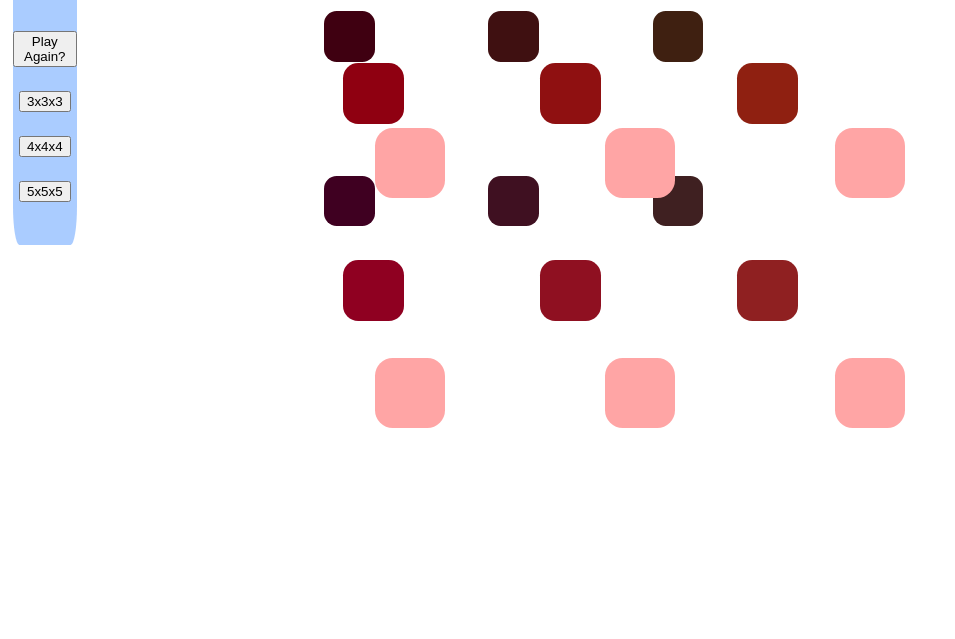
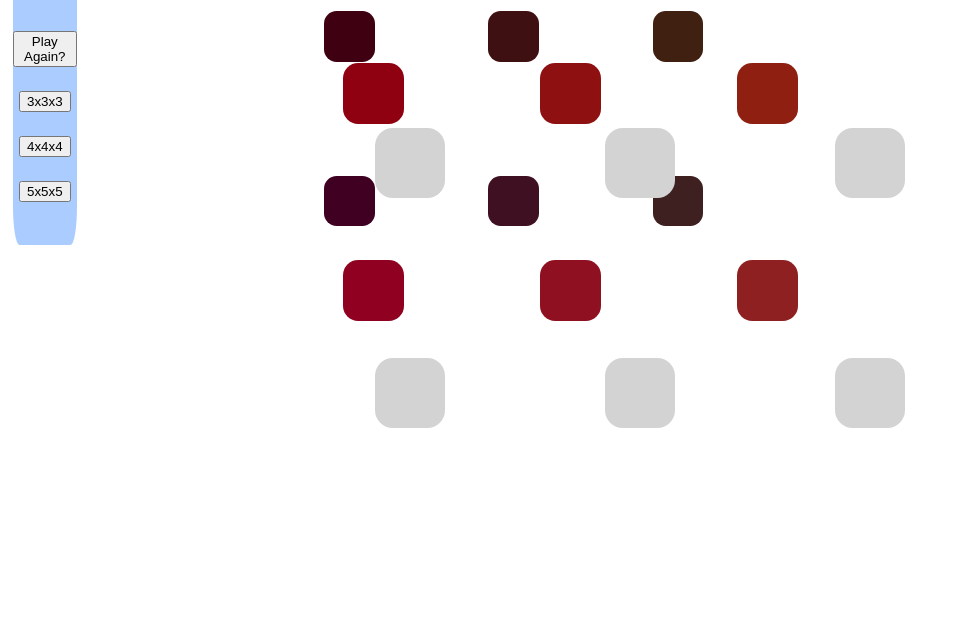
Before and after one commit to sowmyamarisetty/sowmyamarisettygithub.io, a plain HTML site: page index.html in a window 1280 px wide. Shown: the part 161-800 px from the top of the page, without its empty margins (0-955 px from the left). Drawn offline with Linux system fonts and the light colour scheme.

Commit message:
Update style.css

```diff
--- a/style.css
+++ b/style.css
@@ -16,7 +16,7 @@
 	position: absolute;
 	border-radius: 25%;
 	margin-top: -50%;
-	background-color: #FFA5A5;
+	background-color: #D3D3D3;
 }
 /*Styles the alert message generated when a game ends*/
 .alert1{
```
